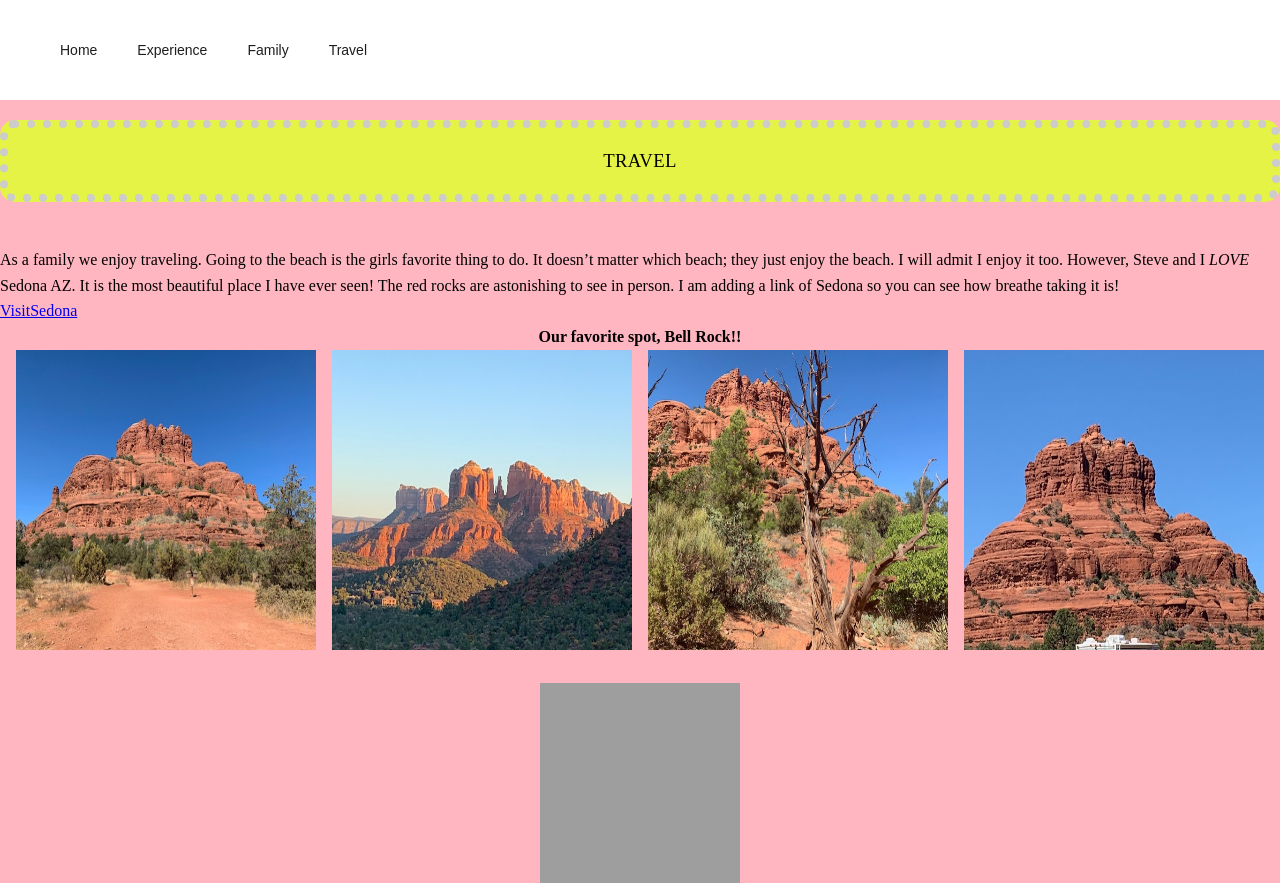
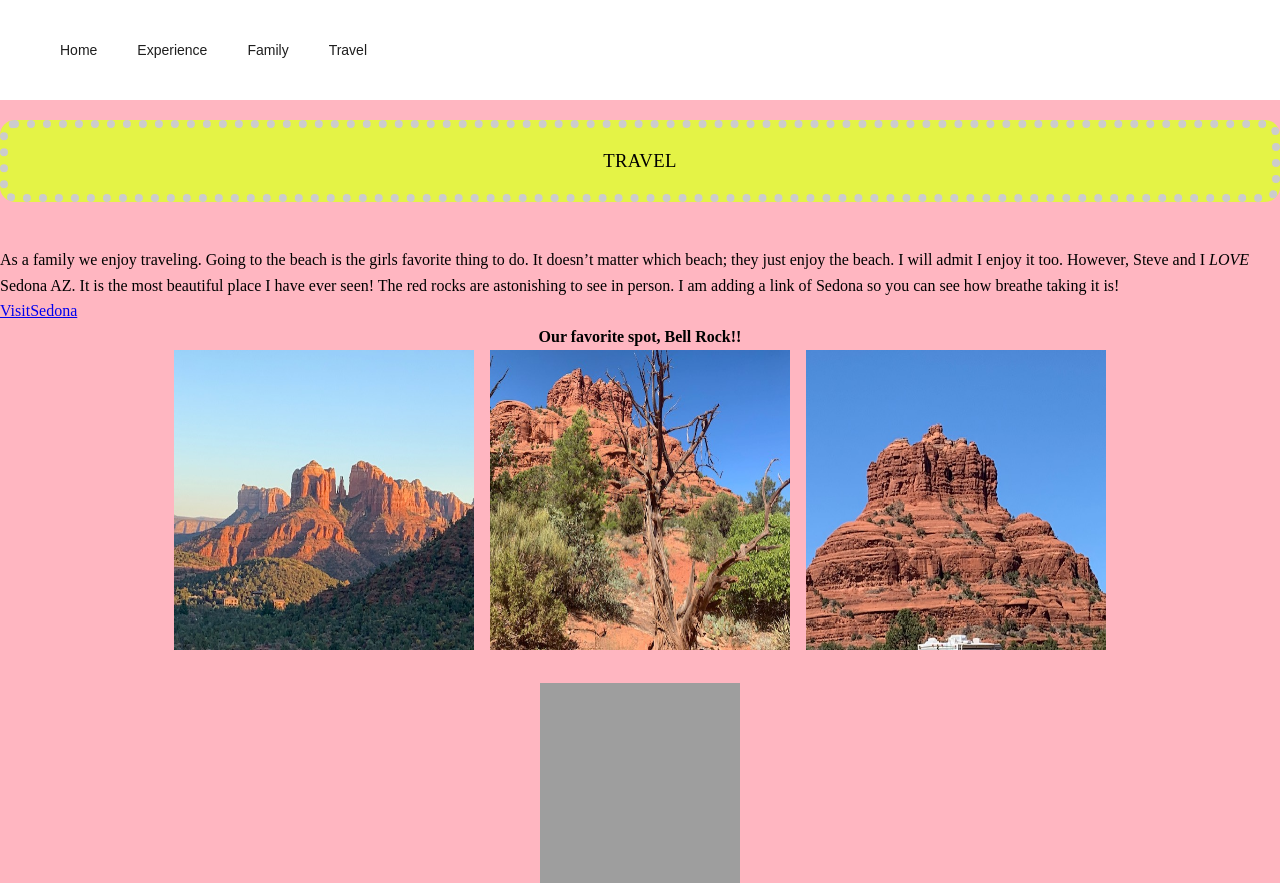
Before and after one commit to jennifer1634/LIB-841-personal-website, a plain HTML site: page travel.html in a window 1280 px wide. Drawn offline with Linux system fonts and the light colour scheme; grey boxes are pictures that could not be loaded.

Commit message:
Add files via upload

```diff
--- a/travel.html
+++ b/travel.html
@@ -18,7 +18,7 @@
 	<p><br>As a family we enjoy traveling.  Going to the beach is the girls favorite thing to do.  It doesn’t matter which beach; they just enjoy the beach.  I will admit I enjoy it too.  However, Steve and I <i>LOVE</i> Sedona AZ.  It is the most beautiful place I have ever seen!  The red rocks are astonishing to see in person.  I am adding a link of Sedona so you can see how breathe taking it is!</p>
 	<a href=https://www.visitarizona.com/places/cities/sedona/>VisitSedona</a>
 	<p> <center> <strong>Our favorite spot, Bell Rock!!</strong>
-	<p><img src="Sedona.jpg" alt="Sedona" style="width:300px;height:300px;">&emsp;<img src="bellrock far away.jpg" alt="bellrock far away" style="width:300px;height:300px;">&emsp;<img src="bellrock with tree.jpg" alt="bellrock with tree" style="width:300px;height:300px;">&emsp;<img src="bellrock.jpg" alt="bellrock" style="width:300px;height:300px;">
+	<p><img src="bellrock far away.jpg" alt="bellrock far away" style="width:300px;height:300px;">&emsp;<img src="bellrock with tree.jpg" alt="bellrock with tree" style="width:300px;height:300px;">&emsp;<img src="bellrock.jpg" alt="bellrock" style="width:300px;height:300px;">
 	<br>
 	<br>
 	<iframe src="https://www.google.com/maps/embed?pb=!1m18!1m12!1m3!1d13104.897620638521!2d-111.77335347617124!3d34.80029573654195!2m3!1f0!2f0!3f0!3m2!1i1024!2i768!4f13.1!3m3!1m2!1s0x872da6768ad3b2d9%3A0x57deabfe97d51408!2sBell%20Rock!5e0!3m2!1sen!2sus!4v1654477693141!5m2!1sen!2sus" width="200" height="200" style="border:0;" allowfullscreen="" loading="lazy" referrerpolicy="no-referrer-when-downgrade"></iframe>
```
